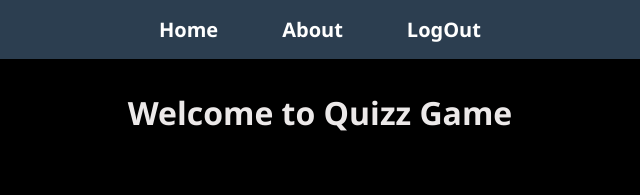
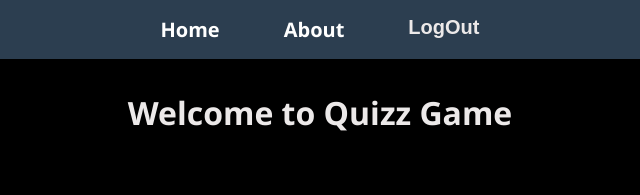
Before and after one commit to Satish-vk18/Quizz-app, a plain HTML site: page public/HTML/optional.html in a window 1280 px wide. Shown: the top 195 px of the page, 320-960 px from the left. Drawn offline with Linux system fonts and the light colour scheme; no server answers.

Commit message:
updated files

```diff
--- a/public/CSS/index.css
+++ b/public/CSS/index.css
@@ -76,6 +76,17 @@
     background-size: cover;
   }
 
+  #logoutbtn{
+    text-align: center;
+    font-size: 20px;
+    background-color: #2c3e50;
+    font-weight: 700;
+    color: #ece9e9;
+    border: none;
+    cursor: pointer;
+    transition: 0.3s ease;
+  }
+
   .buttons .btn-1{
     background-image: url(../IMAGES/create-quize-image.jpg);
   }
--- a/public/HTML/optional.html
+++ b/public/HTML/optional.html
@@ -13,7 +13,8 @@
       <ul>
         <li><a href="../HTML/optional.html">Home</a></li>
         <li><a href="#">About</a></li>
-        <li><a href="" id="logoutbtn">LogOut</a></li>
+        <!-- <li><a href="" id="logoutbtn" onclick="confirmLogout()">LogOut</a></li> -->
+        <li><button id="logoutbtn" onclick="confirmLogout()">LogOut</button></li>
       </ul>
     </nav>
   </header>
@@ -37,6 +38,11 @@
         location.href='./join.html'
       }
     }
+    function confirmLogout(){
+      // const res = confirm("Are you sure you want to log out?");
+      // if(res){
+        window.location.href="../index.html"
+      }
   </script>
 </body>
 </html>
--- a/public/JAVASCRIPT/optional.js
+++ b/public/JAVASCRIPT/optional.js
@@ -34,17 +34,4 @@
             })
         }
     })
-
-    const logoutBtn = document.getElementById("logoutbtn");
-
-    logoutBtn.addEventListener("click" , ()=>{
-        localStorage.removeItem("logInUserId");
-        signOut(auth).then(()=>{
-            window.location.href = "../index.html";
-
-        }).catch(err =>{
-            console.log("getting error while signout",err)
-        })
-    })
-
     export {db};
```
